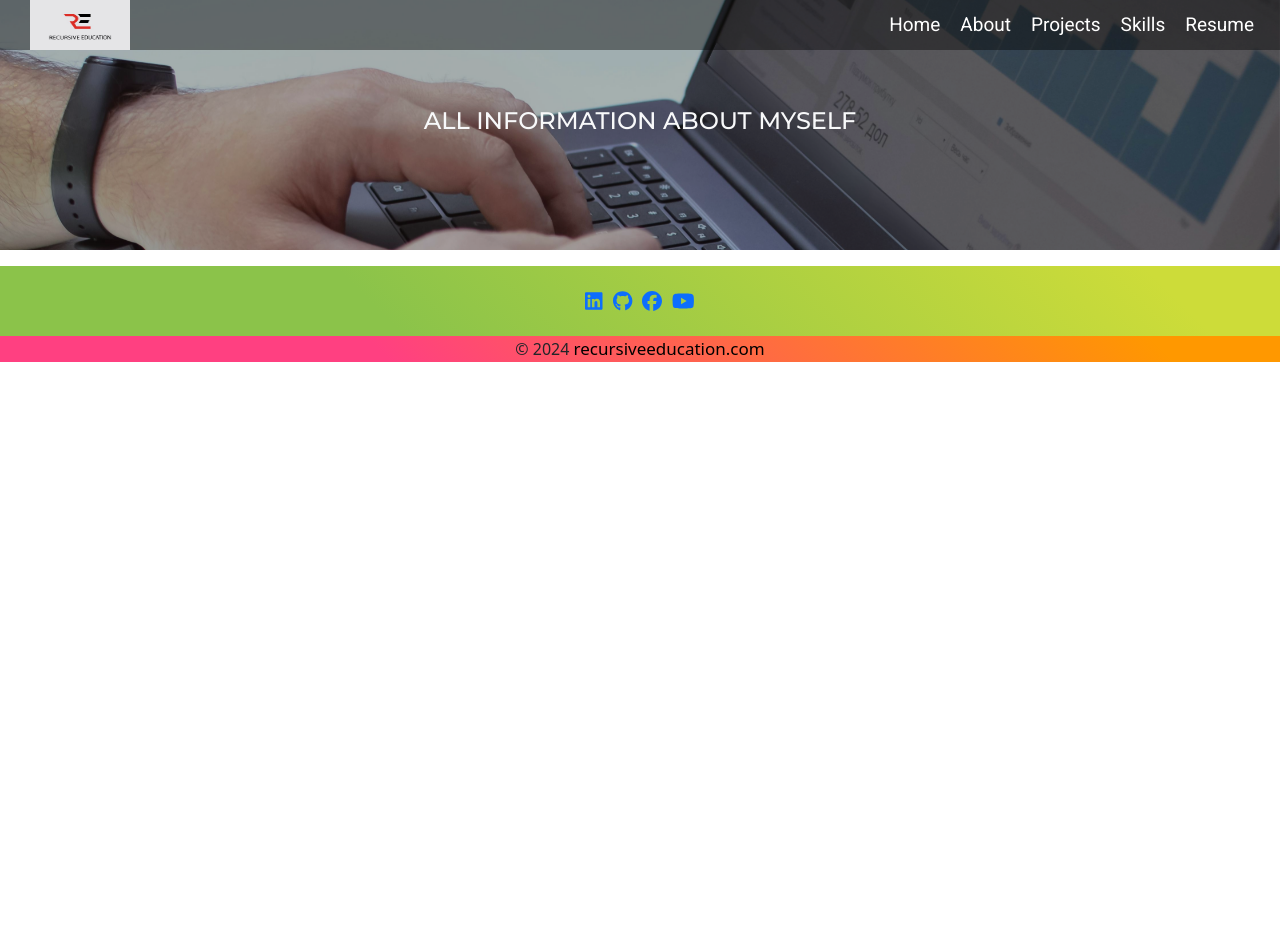
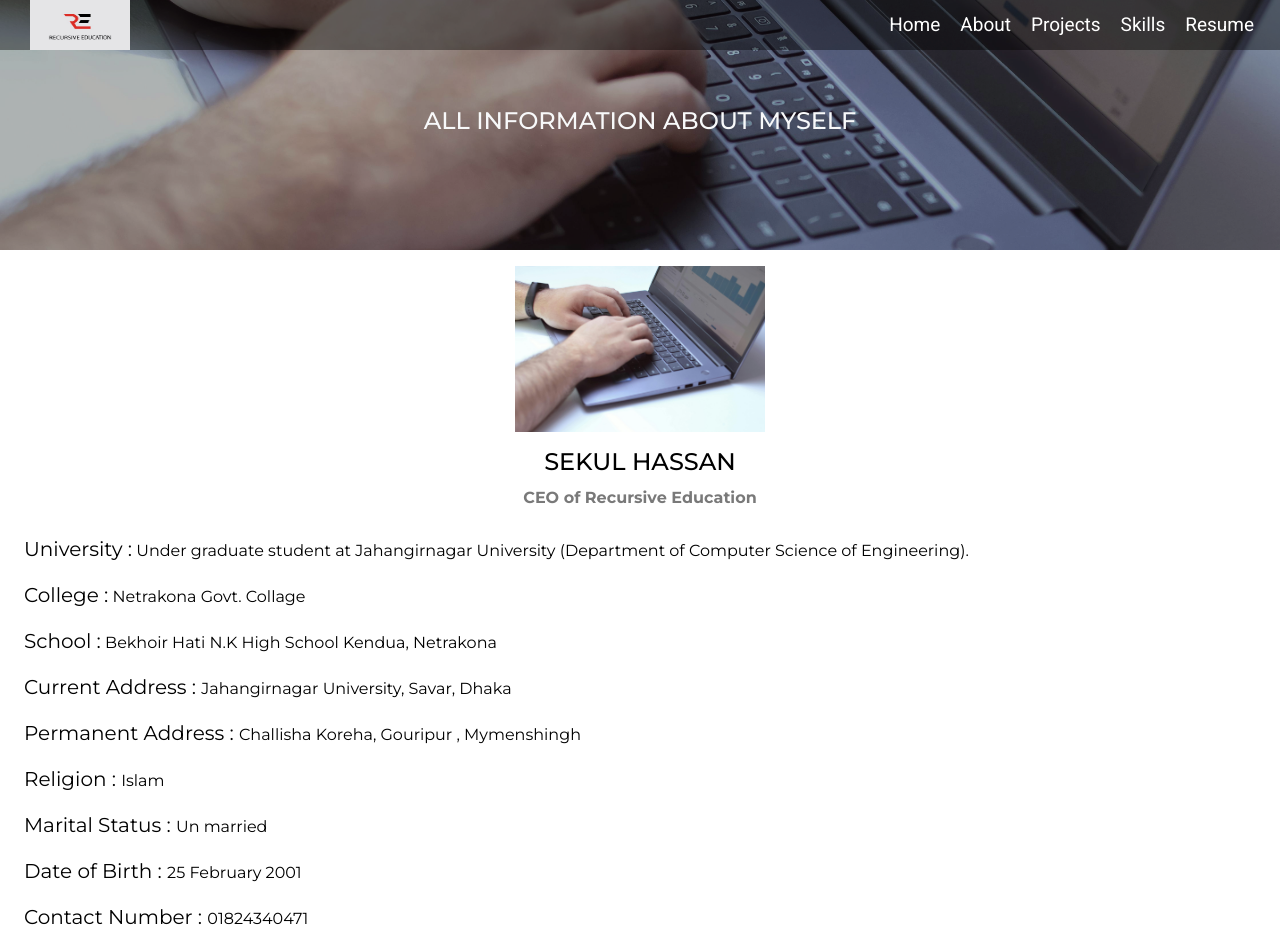
Before and after one commit to sekul-hassan/portfolio_templete, a React (Create React App) app: page / in a window 1280 px wide. Shown: the top 952 px of the page. Before the commit the page ends 800 px from the top, so only its background shows below. Built offline with nearby package versions, Linux system fonts and the light colour scheme.

Commit message:
about content is completed

```diff
--- a/src/Assets/CSS/Custom.css
+++ b/src/Assets/CSS/Custom.css
@@ -153,3 +153,26 @@
 .footerCreditLink:hover{
     color: #8BC34A;
 }
+.imgDiv img{
+    width: 250px;
+    height: auto;
+}
+.globalTitle{
+    font-family: Montserrat, serif;
+    font-size: 20px;
+    font-weight: 400;
+    color: black;
+}
+.boldDes{
+    font-family: Montserrat, serif;
+    font-size: 16px;
+    font-weight: 700;
+    color: #797979;
+    text-decoration: none;
+}
+.description{
+    font-family: Montserrat, serif;
+    font-size: 16px;
+    font-weight: 400;
+    color: black;
+}
--- /dev/null
+++ b/src/Components/AboutContent.js
@@ -0,0 +1,61 @@
+import React from 'react';
+import {Container} from "react-bootstrap";
+import image from "../Assets/Images/software.jpg";
+
+function AboutContent(props) {
+    return (
+        <Container fluid="true" className="mt-3">
+            <div className="text-center">
+                <div className="imgDiv">
+                    <img src={image} alt=""/>
+                </div>
+                <h3 className="title mt-3">SEKUL HASSAN</h3>
+                <a className="boldDes" href="#">CEO of Recursive Education</a>
+            </div>
+            <div className="mt-4 px-4">
+                <p className="description">
+                    <span className="globalTitle">University :</span> Under graduate student at Jahangirnagar University
+                    (Department of Computer Science of Engineering).
+                </p>
+                <p className="description">
+                    <span className="globalTitle">College :</span> Netrakona Govt. Collage
+                </p>
+                <p className="description">
+                    <span className="globalTitle"> School :</span> Bekhoir Hati N.K High School Kendua, Netrakona
+                </p>
+                <p className="description">
+                    <span className="globalTitle"> Current Address : </span> Jahangirnagar University, Savar, Dhaka
+                </p>
+                <p className="description">
+                    <span className="globalTitle">Permanent Address : </span>Challisha Koreha, Gouripur , Mymenshingh
+                </p>
+                <p className="description">
+                    <span className="globalTitle">Religion : </span>Islam
+                </p>
+                <p className="description">
+                    <span className="globalTitle">Marital Status : </span>Un married
+                </p>
+                <p className="description">
+                    <span className="globalTitle">Date of Birth : </span>25 February 2001
+                </p>
+                <p className="description">
+                    <span className="globalTitle">Contact Number : </span>01824340471
+                </p>
+                <p className="description">
+                    <span className="globalTitle"></span>
+                </p>
+                <p className="description">
+                    <span className="globalTitle">Email : </span><a className="text-decoration-none" href="">sekulhassan3031@gmail.com</a>
+                </p>
+                <p className="description">
+                    <span className="globalTitle">LinkedIn : </span><a className="text-decoration-none" href="">https://linkedid.com/in/sekul-hassan</a>
+                </p>
+                <p className="description">
+                    <span className="globalTitle">Github : </span><a className="text-decoration-none" href="">https://github.com/sekul-hassan</a>
+                </p>
+            </div>
+        </Container>
+    );
+}
+
+export default AboutContent;
--- a/src/Pages/About.js
+++ b/src/Pages/About.js
@@ -1,14 +1,15 @@
 import React, {Fragment} from 'react';
-import {Navbar} from "react-bootstrap";
 import GlobalTop from "../Components/GlobalTop";
 import Footer from "../Components/Footer";
 import NavBar from "../Components/NavBar";
+import AboutContent from "../Components/AboutContent";
 
 function About(props) {
     return (
         <Fragment>
             <NavBar/>
             <GlobalTop/>
+            <AboutContent/>
             <Footer/>
         </Fragment>
     );
```
